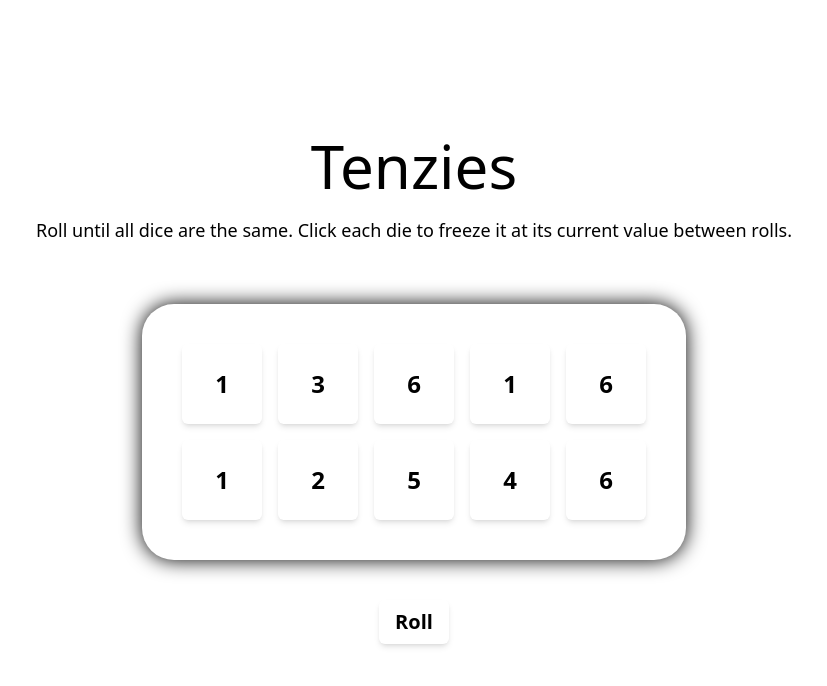
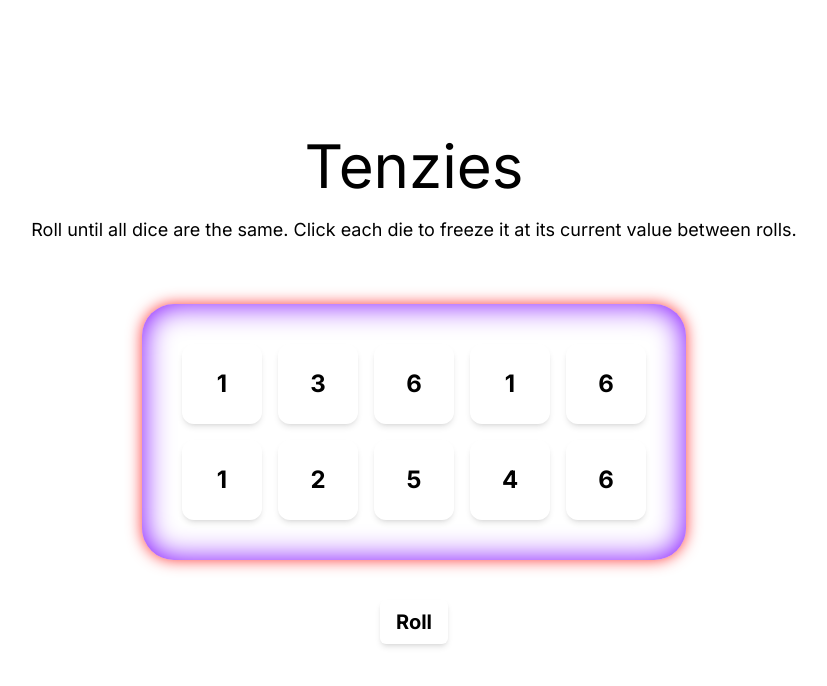
Before and after one commit to MayankGH7/tenzies_game, a React (Vite) app: page / in a window 1280 px wide. Shown: the top 686 px of the page, without its empty margins (226-1053 px from the left). Built offline with nearby package versions, Linux system fonts and the light colour scheme.

Commit message:
fix: fix some ui bugs and performence issue

```diff
--- a/index.html
+++ b/index.html
@@ -5,6 +5,11 @@
   <meta charset="UTF-8" />
   <link rel="icon" type="image/svg+xml" href="/tenzies.png" />
   <meta name="viewport" content="width=device-width, initial-scale=1.0" />
+  <link rel="preconnect" href="https://fonts.googleapis.com">
+  <link rel="preconnect" href="https://fonts.gstatic.com" crossorigin>
+  <link
+    href="https://fonts.googleapis.com/css2?family=Inter:ital,opsz,wght@0,14..32,100..900;1,14..32,100..900&family=JetBrains+Mono:ital,wght@0,100..800;1,100..800&display=swap"
+    rel="stylesheet">
   <title>Tenzies</title>
 </head>
 
--- a/src/App.tsx
+++ b/src/App.tsx
@@ -1,4 +1,4 @@
-import { useState } from "react"
+import { useState, useRef, useEffect } from "react"
 import { nanoid } from "nanoid"
 import ReactConfetti from "react-confetti";
 
@@ -14,7 +14,24 @@ function App() {
 
 
   const [dieNumbers, setDieNumbers] = useState<DieType[]>(() => get10RandomDieNum());
+  const [confettiDim, setConfettiDim] = useState([window.innerWidth, window.innerHeight]);
+  const rollBtn = useRef<HTMLButtonElement>(null);
+
+  useEffect(() => {
+    const updateDimensions = () => {
+      setConfettiDim([window.innerWidth, window.innerHeight]);
+    };
+
+    window.addEventListener("resize", updateDimensions);
+    return () => window.removeEventListener("resize", updateDimensions);
+  }, [])
+
   const gameWon = dieNumbers.every(obj => (obj.isHeld && obj.value == dieNumbers[0].value));
+
+  useEffect(() => {
+    if (gameWon) rollBtn.current?.focus();
+  }, [gameWon]);
+  // if(gameWon) rollBtn.current?.focus();
 
   function get10RandomDieNum(): DieType[] {
     return new Array(10)
@@ -26,10 +43,9 @@ function App() {
 
   function holdDice(id: string){
     setDieNumbers(prev => (
-      prev.map(obj => {
-        if(obj.id == id) obj.isHeld = !obj.isHeld;
-        return obj;
-      })
+      prev.map(obj => (
+        obj.id === id ? { ...obj, isHeld: !obj.isHeld } : obj
+      ))
     ))
   }
 
@@ -39,25 +55,24 @@ function App() {
       return;
     }
     setDieNumbers(prev => {
-      return prev.map(obj => {
-        if(!obj.isHeld) obj.value = Math.ceil(Math.random() * 6);
-        return obj;
-      })
+      return prev.map(obj => (
+        obj.isHeld ? obj : { ...obj, value: Math.ceil(Math.random() * 6) }
+      ))
     })
   }
 
 
   return (
     <main className="min-h-screen flex justify-center items-center flex-col">
-      { gameWon && <ReactConfetti /> }
+      { gameWon && <ReactConfetti width={confettiDim[0]}  height={confettiDim[1]}/> }
       <h1 className="text-6xl mt-5">Tenzies</h1>
       <p className="text-lg m-5 text-center">Roll until all dice are the same. Click each die to freeze it at its current value between rolls.</p>
-      <div className="dark:bg-[#222] rounded-4xl p-10 m-10 grid grid-cols-2 nm:grid-cols-3 sm:grid-cols-5 gap-4 shadow-[0_0_20px] dark:shadow-red-500">
+      <div className="die-container dark:bg-[#222] rounded-4xl p-10 m-10 grid grid-cols-2 nm:grid-cols-3 sm:grid-cols-5 gap-4 shadow-[0_0_20px]">
         {dieNumbers.map(dieObj => {
           return <Die key={dieObj.id} dieObj={dieObj} holdDice={() => holdDice(dieObj.id)}  />
         })}
       </div>
-      <button onClick={handleRollAllDices} className="rounded-md font-bold text-xl py-2 px-4 shadow-md dark:shadow-red-500 active:shadow-none transition-colors duration-500 mb-10">{gameWon ? "New Game" : "Roll"}</button>
+      <button ref={rollBtn} onClick={handleRollAllDices} className="rounded-md font-bold text-xl py-2 px-4 shadow-md dark:shadow-[dodgerblue] active:shadow-none transition-colors duration-500 mb-10">{gameWon ? "New Game" : "Roll"}</button>
     </main>
   )
 }
--- a/src/components/Die.tsx
+++ b/src/components/Die.tsx
@@ -8,7 +8,10 @@ interface PropsType {
 const Die = ({dieObj, holdDice}: PropsType) => {
 
   return (
-    <button onClick={() => holdDice()} className={`dark:bg-dark size-20 text-2xl p-4 rounded-md font-bold shadow-md dark:shadow-red-500 hover:shadow-[none] transition-shadow duration-500 cursor-pointer ${dieObj.isHeld && "bg-green-500 dark:bg-green-500"}`}>{dieObj.value}</button>
+    <button onClick={() => holdDice()} className={`diebtn dark:bg-dark size-20 text-2xl p-4 rounded-xl font-bold shadow-md dark:shadow-purple-500 hover:scale-[1.1] hover:shadow-[none] transition-all duration-500 cursor-pointer  ${dieObj.isHeld && "bg-green-500 dark:bg-holdDie"}`}
+    aria-label={`Die with value ${dieObj.value}, ${dieObj.isHeld ? "held": "not held"}`}
+    aria-pressed={dieObj.isHeld}
+    >{dieObj.value}</button>
   )
 };
 
--- a/src/index.css
+++ b/src/index.css
@@ -2,5 +2,17 @@
 
 @theme{
   --color-dark: #111;
+  --color-holdDie: #00BFFF;
+
   --breakpoint-nm: 450px;
 }
+
+body{
+  font-family: "Inter";
+}
+
+.die-container{
+  box-shadow: 0 0 15px #FF3C3C, 0 0 30px #7A00FF inset;
+  backdrop-filter: blur(10px);
+  background-color: transparent;
+}
```
